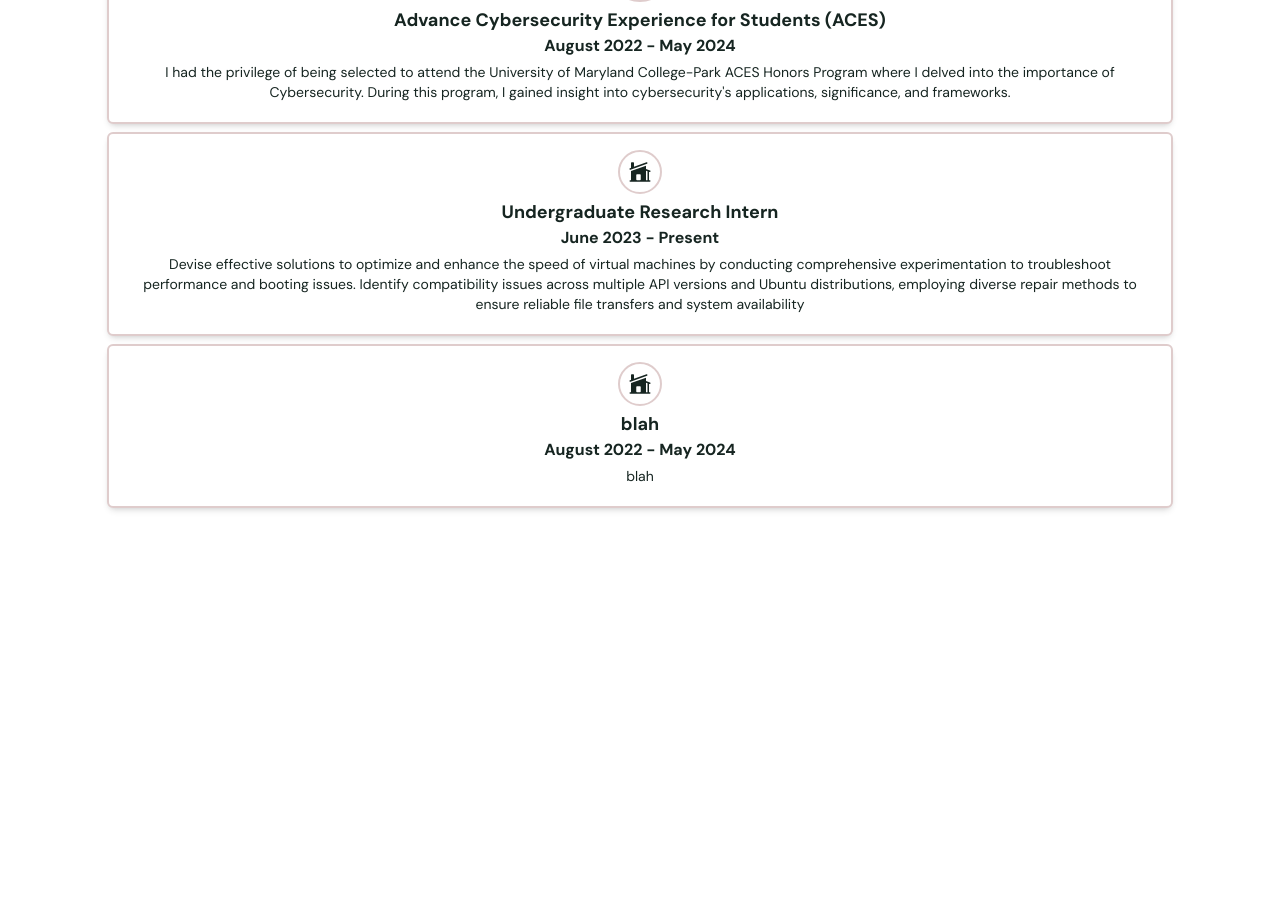
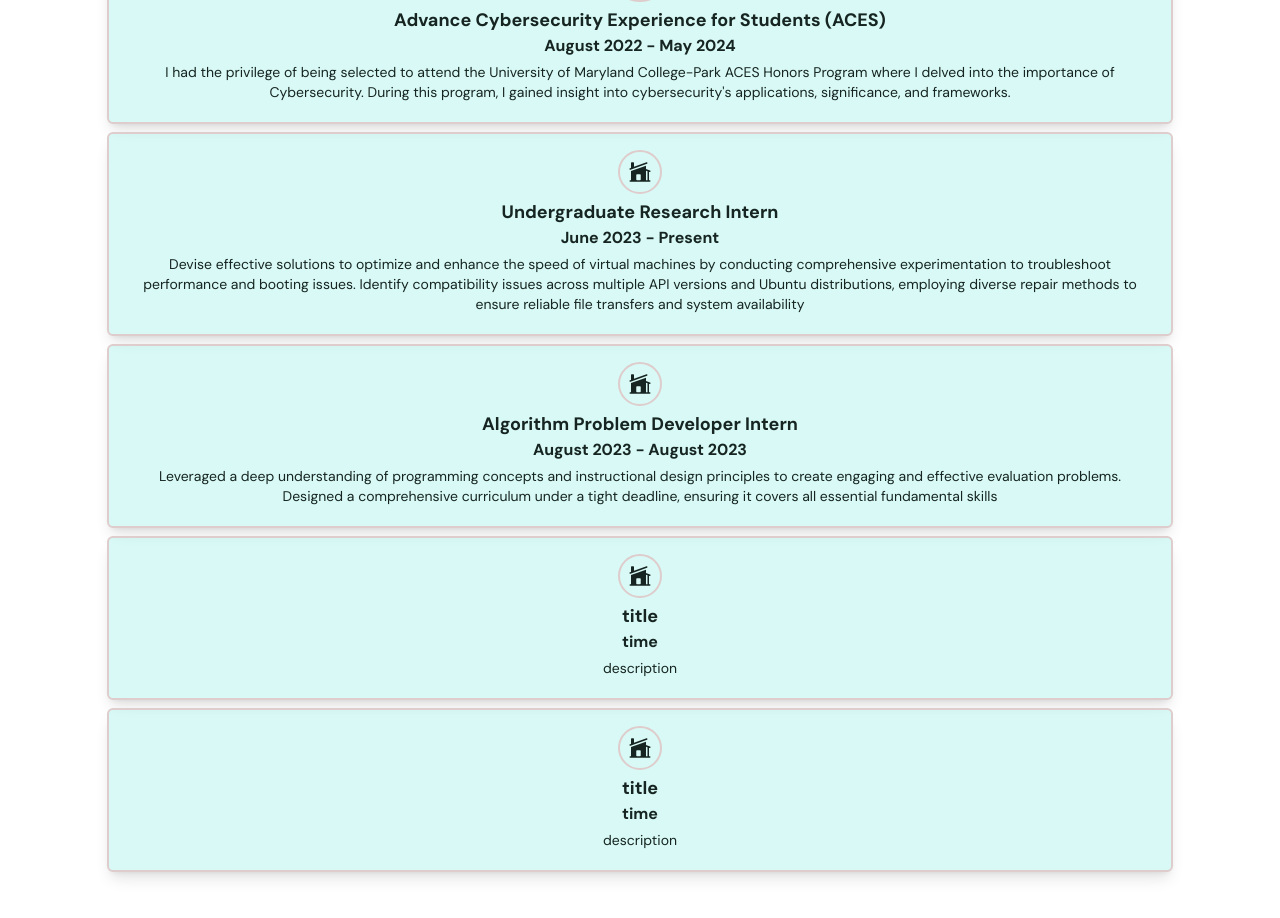
Before and after one commit to BrianXie-03/personal-website, a React (Vite) app: page / in a window 1280 px wide. Shown: the part 1060-1978 px from the top of the page. Before the commit the page ends 1668 px from the top, so only its background shows below. Built offline with nearby package versions, Linux system fonts and the light colour scheme.

Commit message:
experience complete

```diff
--- a/src/App.tsx
+++ b/src/App.tsx
@@ -32,6 +32,7 @@ function App() {
 
       <Home setSelectedPage = {setSelectedPage} />
       <Experiences setSelectedPage = {setSelectedPage} />
+      {/* <Skills setSelectedPage = {setSelectedPage} /> */}
 
 
 
--- a/src/scenes/experiences/Experience.tsx
+++ b/src/scenes/experiences/Experience.tsx
@@ -1,5 +1,11 @@
 import { SelectedPage } from '@/shared/types';
+import { motion } from 'framer-motion';
 import AnchorLink from 'react-anchor-link-smooth-scroll';
+
+const childVariant = {
+    hidden: {opacity: 0, scale: 0.9},
+    visible: {opacity: 1, scale: 1},
+}
 
 type Props = {
     icon: JSX.Element;
@@ -11,7 +17,10 @@ type Props = {
 
 const Experience = ({ icon, title, time, description, setSelectedPage }: Props) => {
   return (
-    <div className="mt-2 rounded-md border-2 border-gray-100 px-5 py-4 text-center">
+    <motion.div
+        className="mt-2 rounded-md border-2 border-gray-100 px-5 py-4 text-center"
+        variants={childVariant}
+    >
         <div className="mb-1 flex justify-center">
             <div className="rounded-full border-2 border-gray-100 bg-primary-100 p-2">
                 {icon}
@@ -27,7 +36,7 @@ const Experience = ({ icon, title, time, description, setSelectedPage }: Props)
         >
 
         </AnchorLink>
-    </div>
+    </motion.div>
   )
 }
 
--- a/src/scenes/experiences/index.tsx
+++ b/src/scenes/experiences/index.tsx
@@ -30,11 +30,30 @@ const experience: Array<ExperienceType> = [
     },
     {
         icon: <HomeModernIcon className="h-6 w-6" />,
-        title: "blah",
-        time: "August 2022 - May 2024",
-        description:"blah",
+        title: "Algorithm Problem Developer Intern",
+        time: "August 2023 - August 2023",
+        description:"Leveraged a deep understanding of programming concepts and instructional design principles to create engaging and effective evaluation problems. Designed a comprehensive curriculum under a tight deadline, ensuring it covers all essential fundamental skills",
     },
-]
+    {
+        icon: <HomeModernIcon className="h-6 w-6" />,
+        title: "title",
+        time: "time",
+        description:"description",
+    },
+    {
+        icon: <HomeModernIcon className="h-6 w-6" />,
+        title: "title",
+        time: "time",
+        description:"description",
+    },
+];
+
+const container ={
+    hidden: {},
+    visible: {
+        transition: { staggerChildren: 0.2},
+    }
+}
 
 const Experiences = ({setSelectedPage}: Props) => {
   return (
@@ -47,17 +66,24 @@ const Experiences = ({setSelectedPage}: Props) => {
             <motion.div
                 onViewportEnter={() => setSelectedPage(SelectedPage.Experiences)}
             >
-                <div>
+                <motion.div>
                     <HText>Experience</HText>
                     <p className="my-5 text-sm">Here's a list of some of the experiences that I gain while I've been attending university!</p>
-                </div>
+                </motion.div>
 
                 {/* EXPERIENCES */}
-                <div className="mt-5 gap-8 items-center justify-between">
+                <motion.div
+                    className="mt-5 gap-8 items-center justify-between"
+                    initial="hidden"
+                    whileInView="visible"
+                    viewport={{once: true, amount: 0.5}}
+                    variants={container}
+
+
+                >
                 {experience.map((experience: ExperienceType) => (
                      <div key={experience.title} className="w-full">
-                     <div className="bg-white rounded-lg shadow-md">
-                         {/* Adjust the content height inside the Experience component */}
+                        <div className="bg-ice bg-opacity-40 rounded-lg shadow-lg">
                             <Experience
                                 icon={experience.icon}
                                 title={experience.title}
@@ -68,7 +94,7 @@ const Experiences = ({setSelectedPage}: Props) => {
                         </div>
                     </div>
                 ))}
-            </div>
+                </motion.div>
             </motion.div>
         </div>
 
--- a/src/scenes/home/index.tsx
+++ b/src/scenes/home/index.tsx
@@ -14,7 +14,7 @@ const Home = ({ setSelectedPage }: Props) => {
 
   return (
     <section
-      id="home"
+      id="aboutme"
       className="gap-16 bg-ice bg-opacity-30 py-10 md:h-full md:py-0"
     >
       {/* IMAGE AND MAIN HEADER */}
```
Lines whose indentation alone changed are shown as unchanged.
